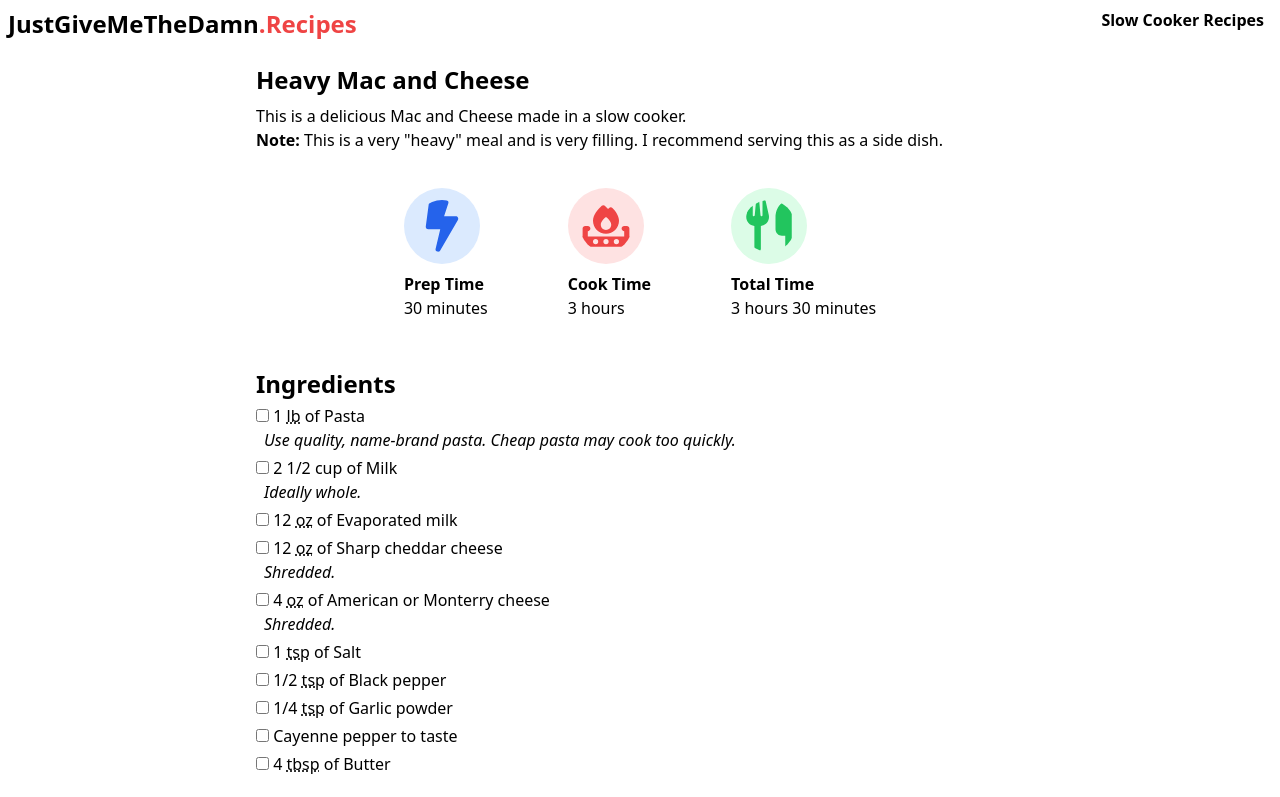
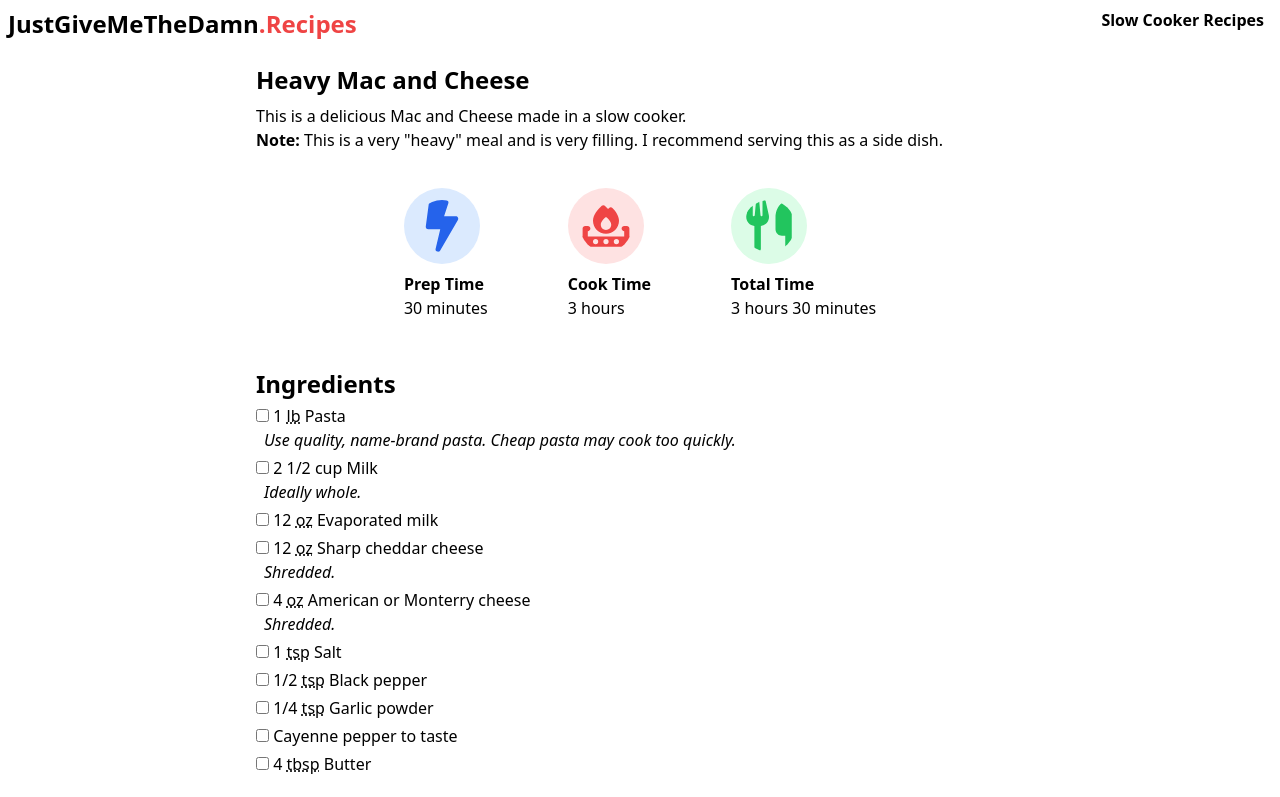
Before and after one commit to kyleratti/justgivemethedamn.recipes, a SvelteKit app in the folder source/: page /recipes/slow-cooker/heavy-mac-and-cheese in a window 1280 px wide. Shown: the top 797 px of the page. Built offline with nearby package versions, Linux system fonts and the light colour scheme.

Commit message:
fix: remove 'of' prefix on ingredient name

```diff
--- a/source/src/components/CheckableIngredient.svelte
+++ b/source/src/components/CheckableIngredient.svelte
@@ -53,7 +53,7 @@
 	<label class="peer-checked:line-through" for="ingredient-check--{ingredientHtmlName}">
 		{#if ingredient.kind === "exact"}
 			<InlineIngredientUnit quantity={ingredient.quantity} unit={ingredient.unit} />
-			of {ingredient.name}
+			{ingredient.name}
 		{:else if ingredient.kind === "approximate"}
 			{ingredient.description}
 		{/if}
```
